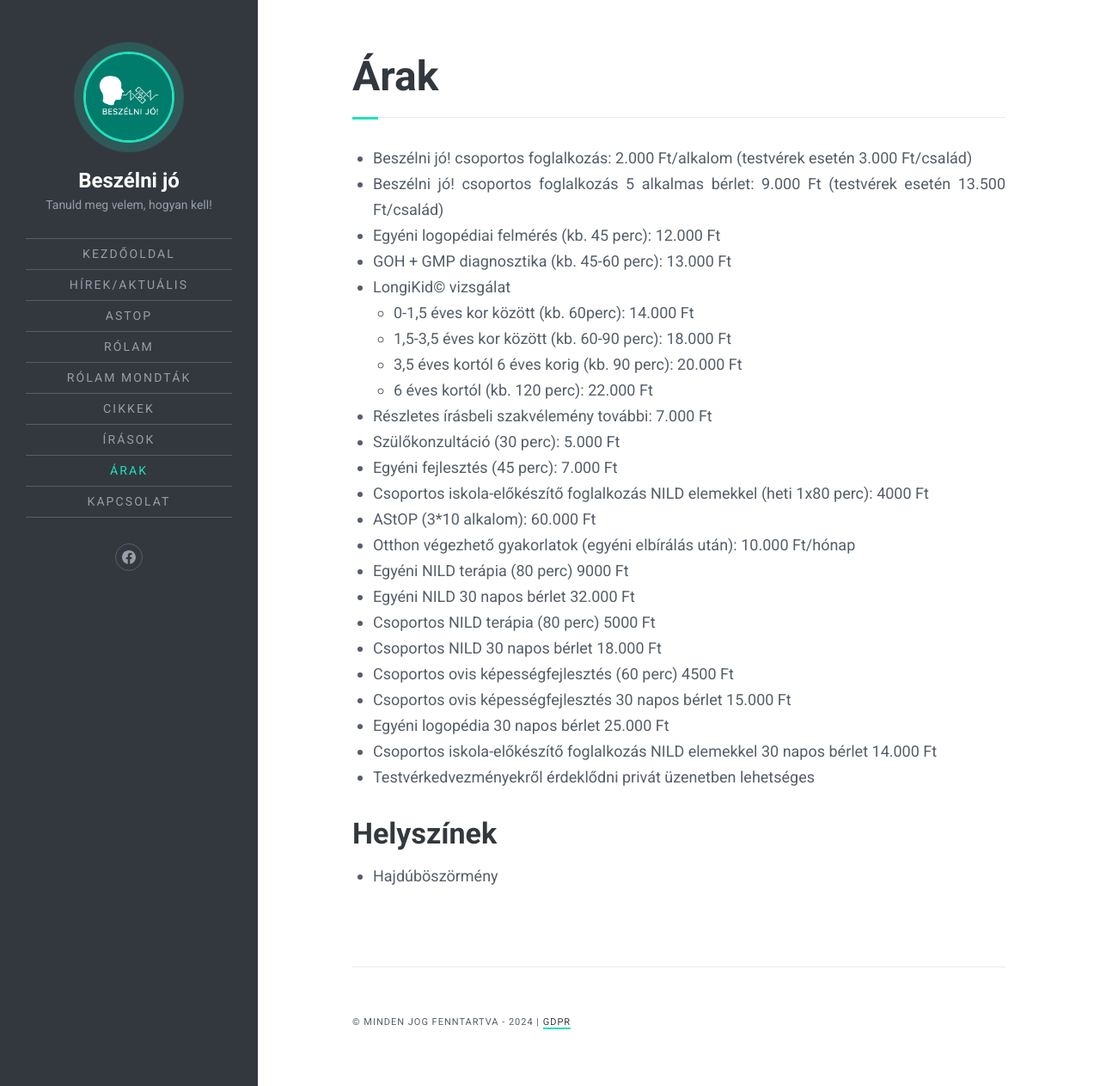
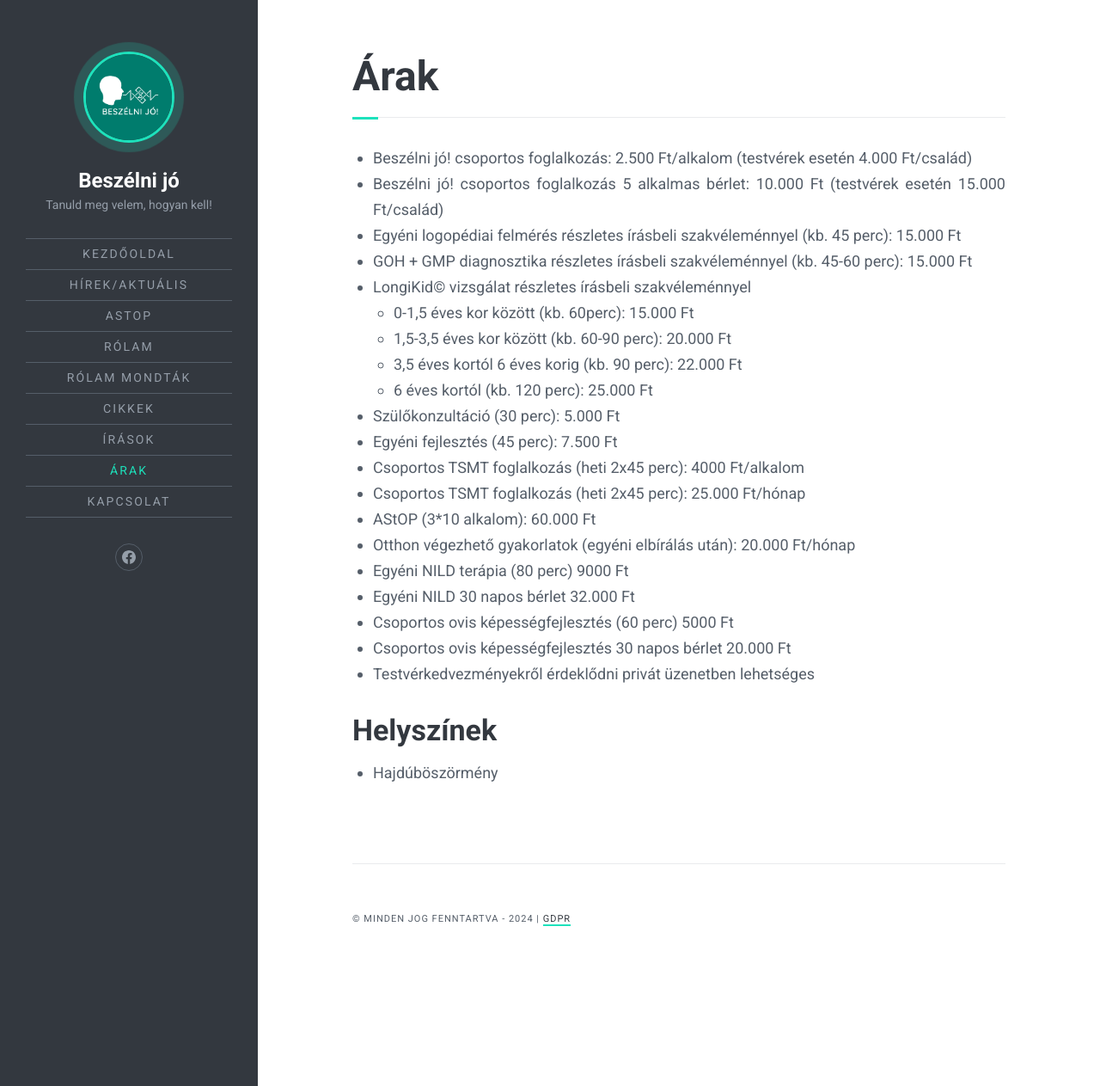
Before and after one commit to beszelnijo/beszelnijo.github.io, a Jekyll site: the page built from arak.md, in a window 1280 px wide and 1263 px high. Shown: the whole window at 86% size. Built offline with Jekyll 4.4.1, drawn with Linux system fonts in a browser that asks for light colours; comment, search, counter and statistics services are not loaded.

Commit message:
update árak

```diff
--- a/arak.md
+++ b/arak.md
@@ -3,29 +3,25 @@ layout: page
 title: Árak
 description: Árak
 ---
-- Beszélni jó! csoportos foglalkozás: 2.000 Ft/alkalom (testvérek esetén 3.000 Ft/család)
-- Beszélni jó! csoportos foglalkozás 5 alkalmas bérlet: 9.000 Ft (testvérek esetén 13.500 Ft/család)
-- Egyéni logopédiai felmérés (kb. 45 perc): 12.000 Ft
-- GOH + GMP diagnosztika (kb. 45-60 perc): 13.000 Ft
-- LongiKid© vizsgálat
-    - 0-1,5 éves kor között (kb. 60perc): 14.000 Ft
-    - 1,5-3,5 éves kor között (kb. 60-90 perc): 18.000 Ft
-    - 3,5 éves kortól 6 éves korig (kb. 90 perc): 20.000 Ft
-    - 6 éves kortól (kb. 120 perc): 22.000 Ft
-- Részletes írásbeli szakvélemény további: 7.000 Ft
+- Beszélni jó! csoportos foglalkozás: 2.500 Ft/alkalom (testvérek esetén 4.000 Ft/család)
+- Beszélni jó! csoportos foglalkozás 5 alkalmas bérlet: 10.000 Ft (testvérek esetén 15.000 Ft/család)
+- Egyéni logopédiai felmérés részletes írásbeli szakvéleménnyel (kb. 45 perc): 15.000 Ft
+- GOH + GMP diagnosztika részletes írásbeli szakvéleménnyel (kb. 45-60 perc): 15.000 Ft
+- LongiKid© vizsgálat részletes írásbeli szakvéleménnyel
+    - 0-1,5 éves kor között (kb. 60perc): 15.000 Ft
+    - 1,5-3,5 éves kor között (kb. 60-90 perc): 20.000 Ft
+    - 3,5 éves kortól 6 éves korig (kb. 90 perc): 22.000 Ft
+    - 6 éves kortól (kb. 120 perc): 25.000 Ft
 - Szülőkonzultáció (30 perc): 5.000 Ft
-- Egyéni fejlesztés (45 perc): 7.000 Ft
-- Csoportos iskola-előkészítő foglalkozás NILD elemekkel (heti 1x80 perc): 4000 Ft
+- Egyéni fejlesztés (45 perc): 7.500 Ft
+- Csoportos TSMT foglalkozás (heti 2x45 perc): 4000 Ft/alkalom
+- Csoportos TSMT foglalkozás (heti 2x45 perc): 25.000 Ft/hónap
 - AStOP (3*10 alkalom): 60.000 Ft
-- Otthon végezhető gyakorlatok (egyéni elbírálás után): 10.000 Ft/hónap
+- Otthon végezhető gyakorlatok (egyéni elbírálás után): 20.000 Ft/hónap
 - Egyéni NILD terápia (80 perc) 9000 Ft
 - Egyéni NILD 30 napos bérlet 32.000 Ft
-- Csoportos NILD terápia (80 perc) 5000 Ft
-- Csoportos NILD 30 napos bérlet 18.000 Ft
-- Csoportos ovis képességfejlesztés (60 perc) 4500 Ft
-- Csoportos ovis képességfejlesztés 30 napos bérlet 15.000 Ft
-- Egyéni logopédia 30 napos bérlet 25.000 Ft
-- Csoportos iskola-előkészítő foglalkozás NILD elemekkel 30 napos bérlet 14.000 Ft
+- Csoportos ovis képességfejlesztés (60 perc) 5000 Ft
+- Csoportos ovis képességfejlesztés 30 napos bérlet 20.000 Ft
 - Testvérkedvezményekről érdeklődni privát üzenetben lehetséges
 
 ## Helyszínek
```
